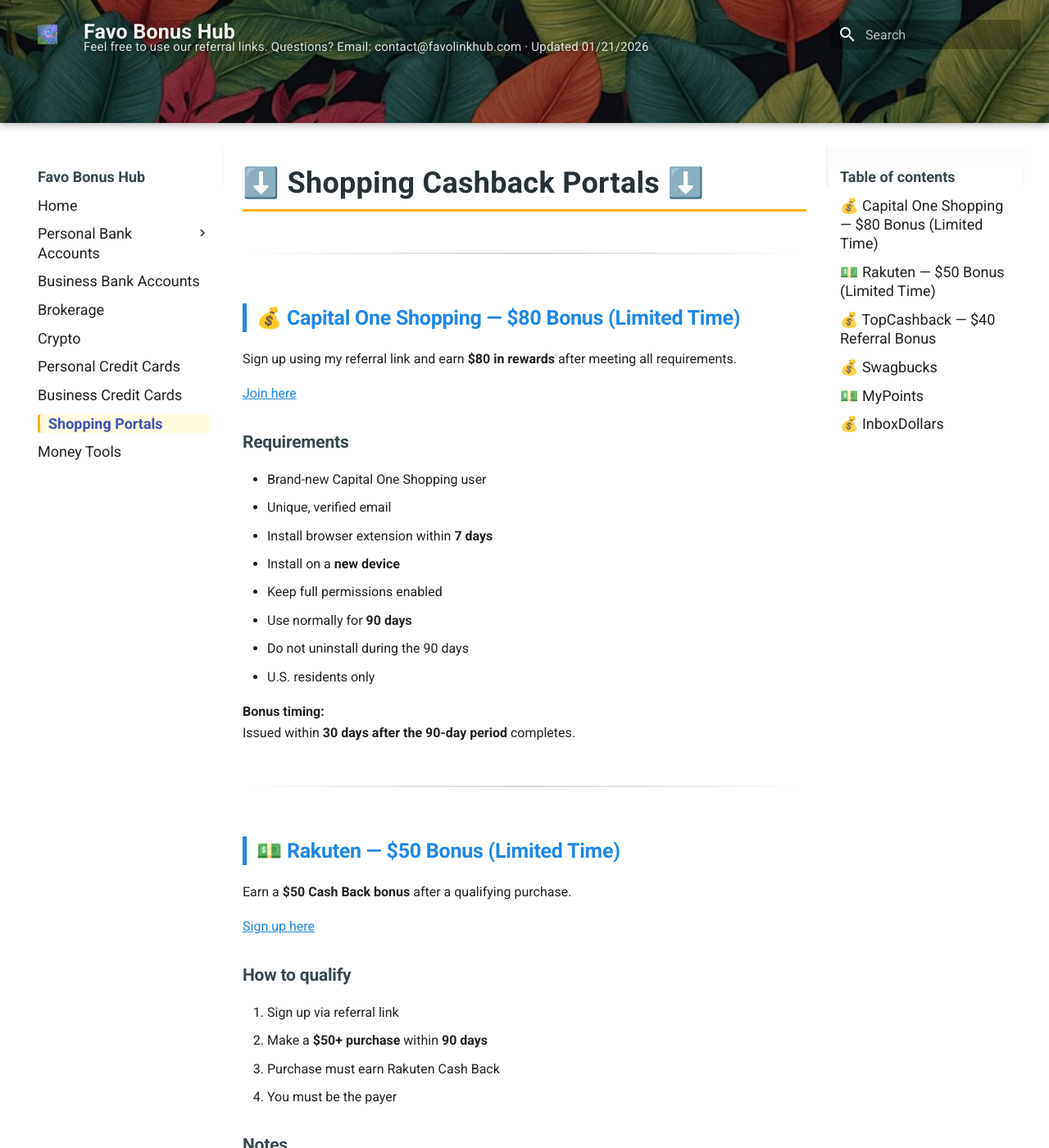
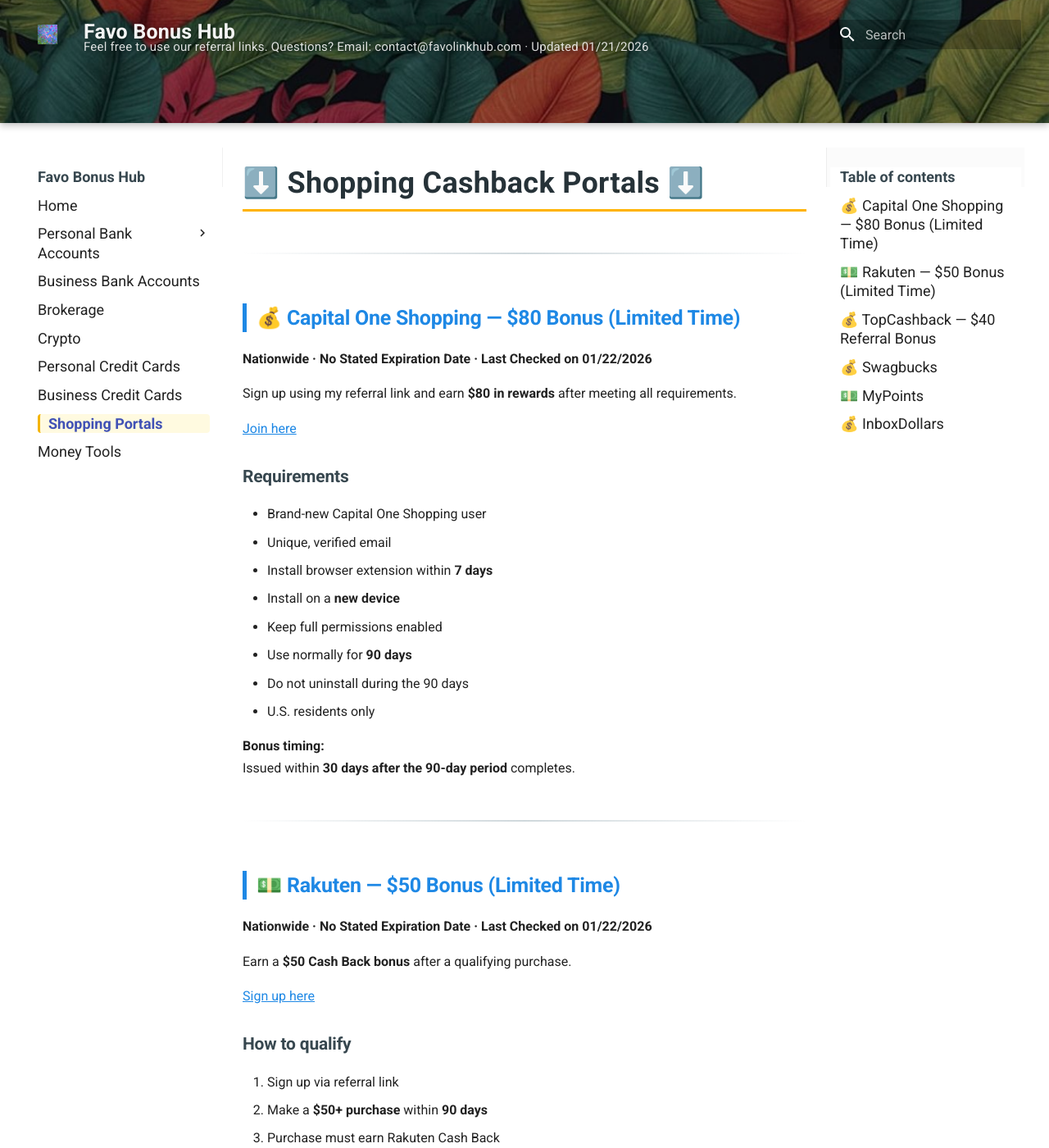
Before and after one commit to whispersofzephyr/favolinkhub-site, an MkDocs documentation site: the page built from docs/shopping-portals.md, in a window 1280 px wide and 1400 px high. Shown: the whole window at 82% size. Built offline with MkDocs 1.6.1 and Material for MkDocs 9.7.7, drawn with Linux system fonts in a browser that asks for light colours.

Commit message:
Update shopping-portals.md

```diff
--- a/docs/shopping-portals.md
+++ b/docs/shopping-portals.md
@@ -3,6 +3,7 @@
 ---
 
 ## 💰 Capital One Shopping — $80 Bonus (Limited Time)
+**Nationwide · No Stated Expiration Date · Last Checked on 01/22/2026**
 
 Sign up using my referral link and earn **$80 in rewards** after meeting all requirements.
 
@@ -25,6 +26,7 @@ Issued within **30 days after the 90-day period** completes.
 ---
 
 ## 💵 Rakuten — $50 Bonus (Limited Time)
+**Nationwide · No Stated Expiration Date · Last Checked on 01/22/2026**
 
 Earn a **$50 Cash Back bonus** after a qualifying purchase.
 
```
